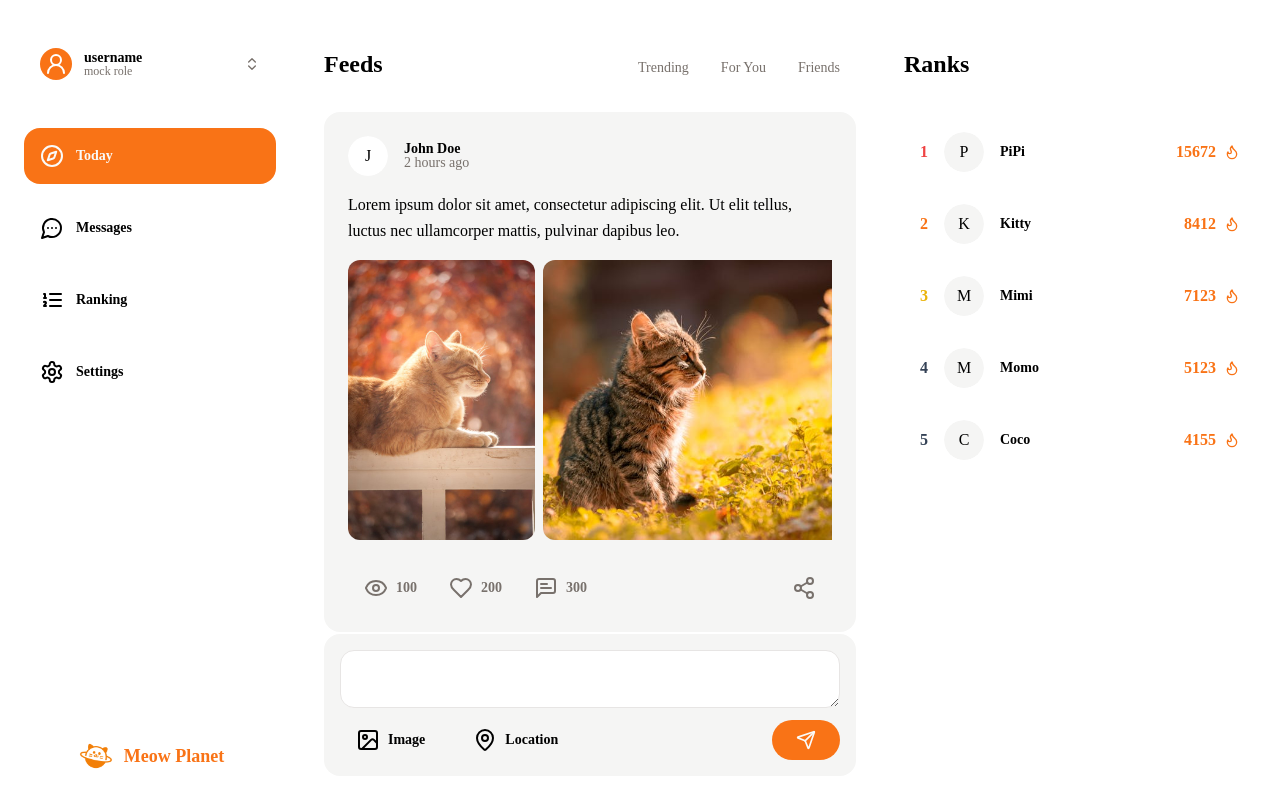
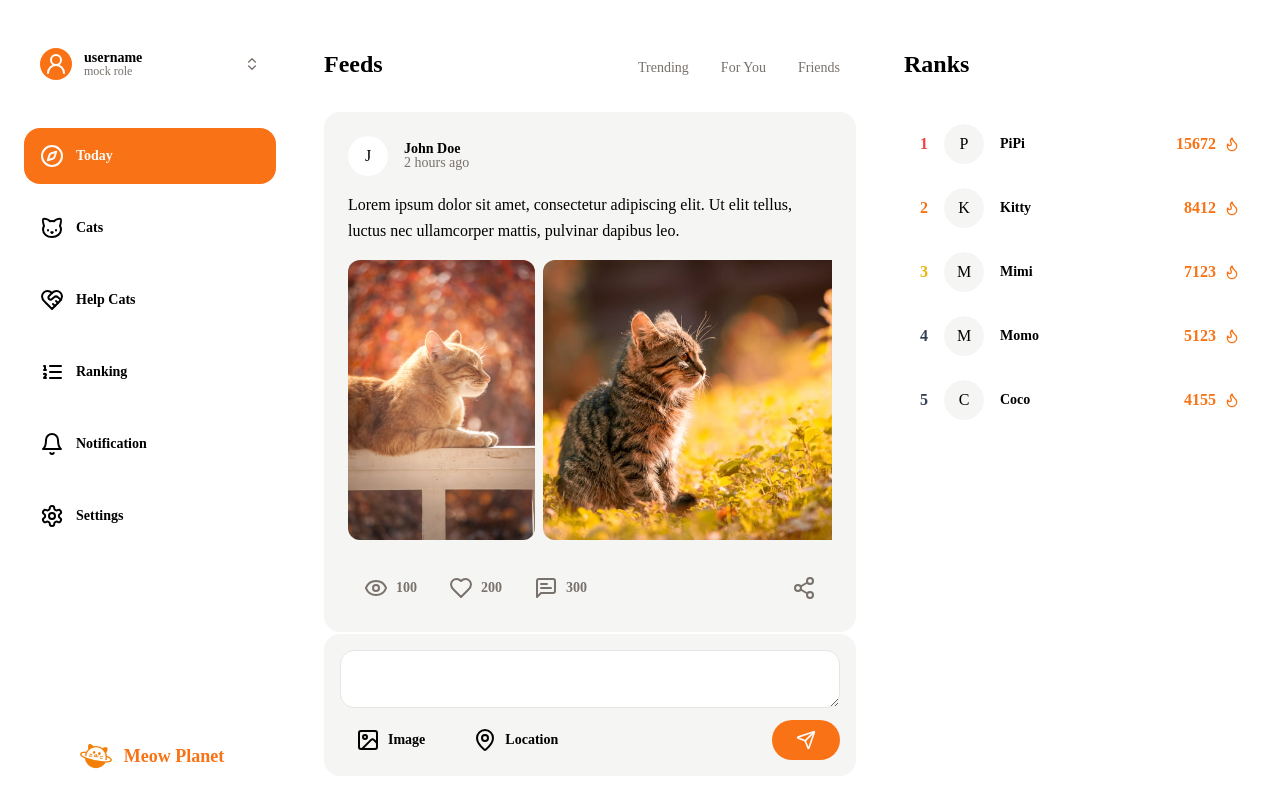
Before and after one commit to Puggo1145/meow-planet-web, a Next.js app: page /today in a window 1280 px wide. Built offline with nearby package versions, Linux system fonts and the light colour scheme.

Commit message:
feat: 🎸 update navs with more feature entrances; add ranks

```diff
--- a/app/(main)/_components/navs.tsx
+++ b/app/(main)/_components/navs.tsx
@@ -3,8 +3,10 @@
 // icons
 import {
   CompassIcon,
-  MessageCircleMoreIcon,
+  CatIcon,
   ListOrderedIcon,
+  HeartHandshakeIcon,
+  BellIcon,
   SettingsIcon,
 } from "lucide-react"
 // hooks
@@ -29,14 +31,24 @@ const navs: Nav[] = [
     href: "/today"
   },
   {
-    icon: MessageCircleMoreIcon,
-    text: "Messages",
-    href: "/messages"
+    icon: CatIcon,
+    text: "Cats",
+    href: "/cats"
+  },
+  {
+    icon: HeartHandshakeIcon,
+    text: "Help Cats",
+    href: "/help-cats"
   },
   {
     icon: ListOrderedIcon,
     text: "Ranking",
     href: "/ranking"
+  },
+  {
+    icon: BellIcon,
+    text: "Notification",
+    href: "/notification"
   },
   {
     icon: SettingsIcon,
--- /dev/null
+++ b/app/(main)/cats/page.tsx
@@ -0,0 +1,7 @@
+const CatsPage = () => {
+  return (
+    <div>CatsPage</div>
+  )
+}
+
+export default CatsPage
--- /dev/null
+++ b/app/(main)/help-cats/page.tsx
@@ -0,0 +1,7 @@
+const HelpCatsPage = () => {
+  return (
+    <div>HelpCatsPage</div>
+  )
+}
+
+export default HelpCatsPage
--- a/app/(main)/messages/page.tsx
+++ /dev/null
@@ -1,7 +0,0 @@
-const MessagesPage = () => {
-  return (
-    <div>MessagesPage</div>
-  )
-}
-
-export default MessagesPage
--- /dev/null
+++ b/app/(main)/notification/page.tsx
@@ -0,0 +1,7 @@
+const NotificationPage = () => {
+  return (
+    <div>NotificationPage</div>
+  )
+}
+
+export default NotificationPage
--- a/app/(main)/today/_components/top-ranking/today-ranks-item.tsx
+++ b/app/(main)/today/_components/top-ranking/today-ranks-item.tsx
@@ -32,7 +32,7 @@ const TodayRanksItem = ({
     hotValue
 }: ITodayRanksItemProps) => {
     return (
-        <li className="flex items-center justify-between cursor-pointer p-4 rounded-xl hover:bg-secondary">
+        <li className="flex items-center justify-between cursor-pointer px-4 py-3 rounded-xl hover:bg-secondary">
             <div className="flex-1 flex items-center gap-x-4">
                 <span className={cn("font-bold text-slate-700", rank <= 3 && rankColors[rank - 1])}>
                     {rank}
--- a/app/(main)/today/_components/top-ranking/today-ranks.tsx
+++ b/app/(main)/today/_components/top-ranking/today-ranks.tsx
@@ -5,7 +5,7 @@ import { todayRanksMock } from "@/mock/cat-rank-mock"
 
 const TodayRanks = () => {
     return (
-        <section className="flex flex-col gap-y-3">
+        <section className="flex flex-col gap-y-2">
             <header className="py-6">
                 <h1 className="text-2xl font-black">Ranks</h1>
             </header>
```
